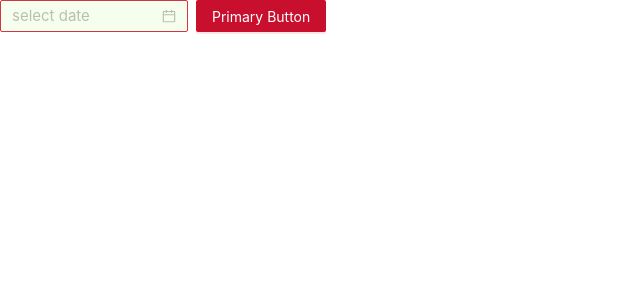
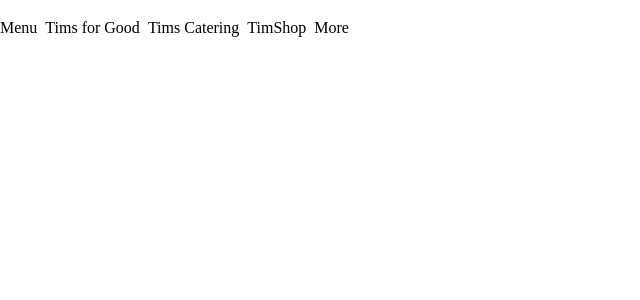
Before and after one commit to itsmeeSanj/clone_tim_hortons, a React (Vite) app: page / in a window 1280 px wide. Shown: the top 300 px of the page, without its empty margins (0-640 px from the left). Built offline with nearby package versions, Linux system fonts and the light colour scheme.

Commit message:
Add:routing

```diff
--- a/package.json
+++ b/package.json
@@ -12,7 +12,8 @@
   "dependencies": {
     "antd": "^5.25.4",
     "react": "^19.1.0",
-    "react-dom": "^19.1.0"
+    "react-dom": "^19.1.0",
+    "react-router": "^7.6.2"
   },
   "devDependencies": {
     "@eslint/js": "^9.25.0",
--- a/src/App.jsx
+++ b/src/App.jsx
@@ -1,9 +1,10 @@
-import Header from "@/components/Header";
+import { RouterProvider } from "react-router";
+import router from "@/routers/router";
 
 function App() {
   return (
     <>
-      <Header />
+      <RouterProvider router={router} />
     </>
   );
 }
--- a/src/components/Header.jsx
+++ b/src/components/Header.jsx
@@ -1,11 +1,44 @@
-import { Button, Space, DatePicker } from "antd";
+import { Space } from "antd";
+import React from "react";
+
+const MenuItems = [
+  {
+    label: "Menu",
+  },
+  {
+    label: "Tims for Good",
+  },
+  {
+    label: "Tims Catering",
+  },
+  {
+    label: "TimShop",
+  },
+  {
+    label: "More",
+    children: [
+      {
+        label: "Coffee Mugs",
+      },
+      {
+        label: "Gift Cards",
+      },
+      {
+        label: "T-Shirts",
+      },
+    ],
+  },
+];
 
 function Header() {
   return (
-    <Space>
-      <DatePicker />
-      <Button type='primary'>Primary Button</Button>
-    </Space>
+    <>
+      <Space>
+        {MenuItems.map((menu, index) => (
+          <p key={index}>{menu.label}</p>
+        ))}
+      </Space>
+    </>
   );
 }
 export default Header;
--- a/src/main.jsx
+++ b/src/main.jsx
@@ -10,6 +10,8 @@ createRoot(document.getElementById("root")).render(
   <StrictMode>
     <ConfigProvider
       theme={{
+        // cssVar: true,
+
         token: {
           // Seed Token
           colorPrimary: "rgb(200, 16, 46)",
--- /dev/null
+++ b/src/pages/Home.jsx
@@ -0,0 +1,13 @@
+import React from "react";
+
+import Header from "@/components/Header";
+
+function Home() {
+  return (
+    <div>
+      <Header />
+    </div>
+  );
+}
+
+export default Home;
--- /dev/null
+++ b/src/routers/import.jsx
@@ -0,0 +1,3 @@
+import React from "react";
+
+export const Home = React.lazy(() => import("@/pages/Home"));
--- /dev/null
+++ b/src/routers/router.jsx
@@ -0,0 +1,18 @@
+import { createBrowserRouter } from "react-router";
+import { Home } from "./import";
+
+let router = createBrowserRouter([
+  {
+    path: "/",
+    children: [
+      { index: true, Component: Home },
+      //   { path: "about", Component: About },
+    ],
+  },
+  {
+    path: "*",
+    Component: () => <div>Oops! 404</div>,
+  },
+]);
+
+export default router;
```
Also changed, not shown: 1 other file (tests, documents, lock files or other folders).
